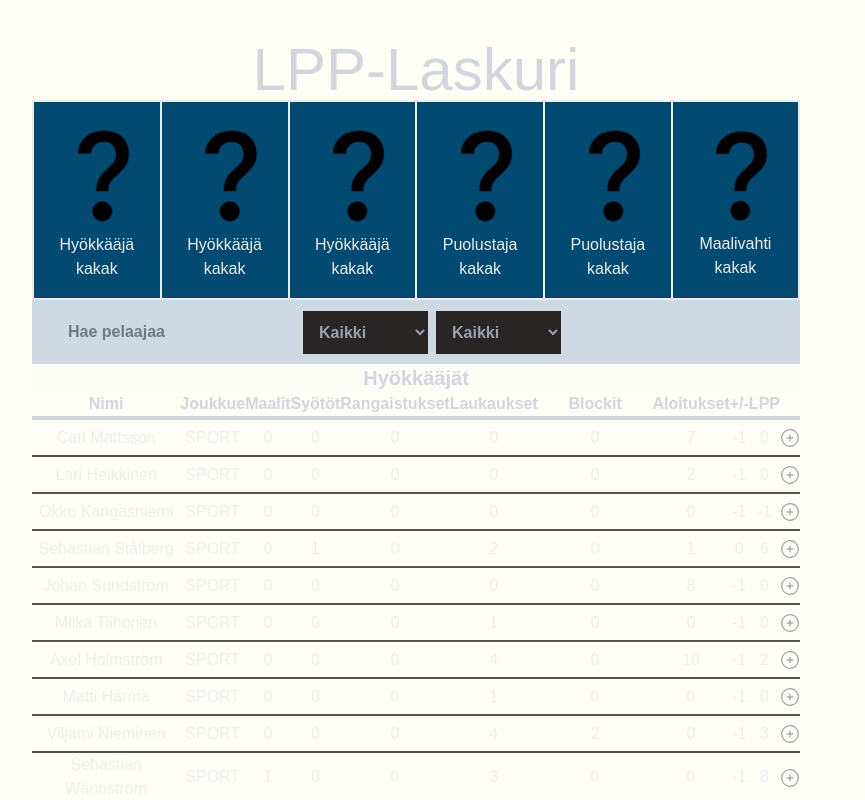
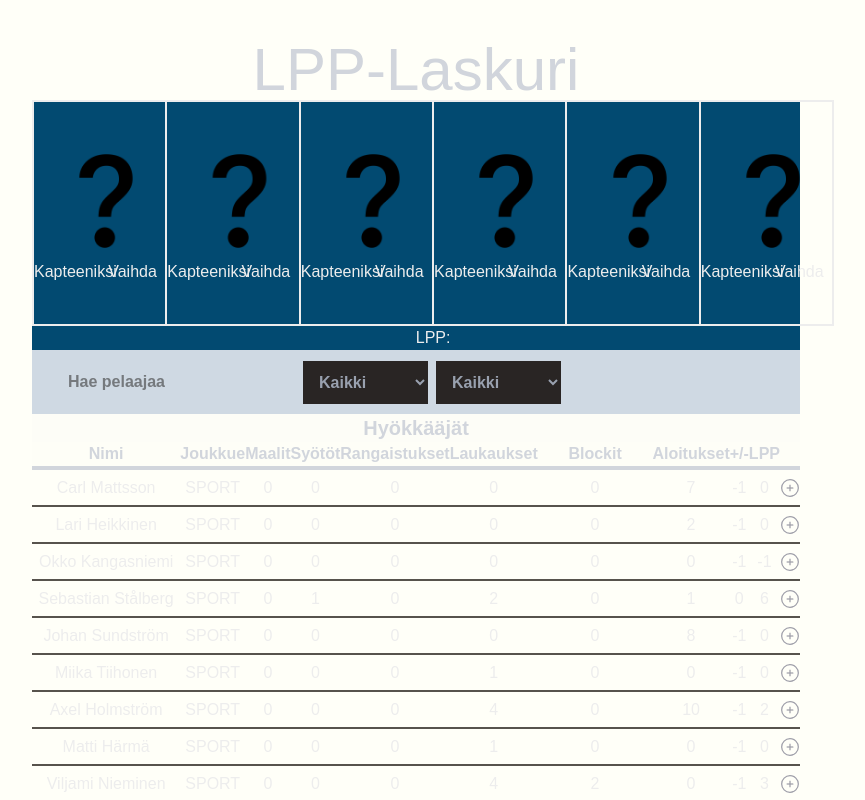
Before and after one commit to jamizan/liigaporssi2.0, a Next.js app in the folder liiga/: page / in a window 1280 px wide. Shown: the top 800 px of the page, without its empty margins (224-1089 px from the left). Built offline with nearby package versions, Linux system fonts and the light colour scheme.

Commit message:
Fully working player adding to selected table. Css not up to date

```diff
--- a/liiga/src/app/components/ContentTable.jsx
+++ b/liiga/src/app/components/ContentTable.jsx
@@ -1,7 +1,6 @@
 "use client";
 import {  } from "react";
 import React, { useEffect, useState } from 'react';
-import SelectedTable from "./SelectedTable";
 
 import ifk from "@/app/logos/ifk.png"
 import hpk from "@/app/logos/hpk.png"
@@ -80,7 +79,15 @@ export function TeamSelect(team) {
   }
 }
 
-export default function ContentTable({setImageSrc}) {
+export default function ContentTable({
+  setImageSrc1, imageSrc1,
+  setImageSrc2, imageSrc2,
+  setImageSrc3, imageSrc3,
+  setImageSrc4, imageSrc4,
+  setImageSrc5, imageSrc5,
+  setImageSrc6, imageSrc6
+
+}) {
   const [players, setPlayers] = useState([]);
 
   useEffect(() => {
@@ -89,8 +96,10 @@ export default function ContentTable({setImageSrc}) {
     .then((data) => setPlayers(data));
   }, []);
 
-  const handleClick = (player, team) => {
 
+  const moveSelected = (player, team) => {
+
+    // Handles player details for display
     switch (team) {
       case 'IFK':
         var value = ifk;
@@ -142,9 +151,50 @@ export default function ContentTable({setImageSrc}) {
         var value = question;
         break;
     }
+    var nameStr = player.lastname+' '+ player.firstname;
 
-    setImageSrc(value);
 
+    if (imageSrc1.p == '' && player.position == 'ATTACKER' &&
+      imageSrc1.nam != nameStr && imageSrc2.nam != nameStr && imageSrc3.nam != nameStr
+    ) {
+      setImageSrc1({ ...imageSrc1, src: value, nam: nameStr, p:'t', LPP: player.LPP });
+
+    }
+    else{
+      if (imageSrc2.p == '' && player.position == 'ATTACKER' &&
+        imageSrc1.nam != nameStr && imageSrc2.nam != nameStr && imageSrc3.nam != nameStr
+      ) {
+        setImageSrc2({ ...imageSrc2, src: value, nam: nameStr, p:'t', LPP: player.LPP });
+      }
+      else{
+        if (imageSrc3.p == '' && player.position == 'ATTACKER' &&
+          imageSrc1.nam != nameStr && imageSrc2.nam != nameStr && imageSrc3.nam != nameStr
+        ) {
+          setImageSrc3({ ...imageSrc3, src: value, nam: nameStr, p:'t', LPP: player.LPP });
+        }
+        else{
+          if (imageSrc4.p == '' && player.position == 'DEFENDER' &&
+            imageSrc4.nam != nameStr && imageSrc5.nam != nameStr
+          ) {
+            setImageSrc4({ ...imageSrc4, src: value, nam: nameStr, p:'t', LPP: player.LPP });
+          }
+          else{
+            if (imageSrc5.p == '' && player.position == 'DEFENDER' &&
+              imageSrc4.nam != nameStr && imageSrc5.nam != nameStr
+            ) {
+              setImageSrc5({ ...imageSrc5, src: value, nam: nameStr, p:'t', LPP: player.LPP });
+            }
+            else{
+              if (imageSrc6.p == '' && player.position == 'GOALIE' &&
+                imageSrc6 != nameStr
+              ) {
+                setImageSrc6({ ...imageSrc6, src: value, nam: nameStr, p:'t', LPP: player.LPP });
+              }
+            }
+          }
+        }
+      }
+    }
   };
 
   return (
@@ -186,8 +236,9 @@ export default function ContentTable({setImageSrc}) {
                 <button
                   title="Valitse"
                   className="group cursor-pointer outline-none hover:rotate-90 duration-300"
-                  onClick={() => handleClick(player, player.team.split(':')[1].toUpperCase())}
+                  onClick={() => moveSelected(player, player.team.split(':')[1].toUpperCase())}
                   id="selectPlayer"
+                  disabled={false}
                 >
                   <svg
                     xmlns="http://www.w3.org/2000/svg"
@@ -246,7 +297,8 @@ export default function ContentTable({setImageSrc}) {
               <button
                   title="Valitse"
                   className="group cursor-pointer outline-none hover:rotate-90 duration-300"
-                  onClick={() => SelectedTable(player, player.team.split(':')[1].toUpperCase())}
+                  onClick={() => moveSelected(player, player.team.split(':')[1].toUpperCase())}
+                  id="selectPlayer"
                 >
                   <svg
                     xmlns="http://www.w3.org/2000/svg"
@@ -303,7 +355,8 @@ export default function ContentTable({setImageSrc}) {
               <button
                   title="Valitse"
                   className="group cursor-pointer outline-none hover:rotate-90 duration-300"
-                  onClick={() => SelectedTable(player, player.team.split(':')[1].toUpperCase())}
+                  onClick={() => moveSelected(player, player.team.split(':')[1].toUpperCase())}
+                  id="selectPlayer"
                 >
                   <svg
                     xmlns="http://www.w3.org/2000/svg"
--- a/liiga/src/app/components/DefaultDisplay.jsx
+++ b/liiga/src/app/components/DefaultDisplay.jsx
@@ -4,19 +4,31 @@ import React from "react";
 import Image from "next/image";
 
 
-export default function DefaultDisplay({position, team, info}){
+export default function DefaultDisplay({team, name, LPP}){
     return(
         <>
-
+        <div id="player-name">
+            {name}
+        </div>
         <div className="text-center ml-[10%]">
             <Image id="playerImage" src={team} alt="react" width={140} height={100} />
         </div>
-        <div id="player-name">
-            {position}
+
+        <div>
+            {LPP}
         </div>
-        <div id="player-captain">
-            kakak
+
+        <div className="flex">
+            <div className="w-[50%]" id="player-captain">
+                Kapteeniksi
+            </div>
+            <div className="w-[50%]">
+                <button>
+                    Vaihda
+                </button>
+            </div>
         </div>
+
 
             </>
     );
--- a/liiga/src/app/components/SelectedTable.jsx
+++ b/liiga/src/app/components/SelectedTable.jsx
@@ -1,53 +1,51 @@
 "use client"
 
 import DefaultDisplay from "@/app/components/DefaultDisplay";
-import ifk from "@/app/logos/ifk.png"
-import hpk from "@/app/logos/hpk.png"
-import ilves from '@/app/logos/ilves.jpg'
-import jukurit from "@/app/logos/jukurit.png"
-import jyp from "@/app/logos/jyp.png"
-import kalpa from "@/app/logos/kalpa.png"
-import karpat from "@/app/logos/karpat.png"
-import espoo from "@/app/logos/k-espoo.png"
-import kookoo from "@/app/logos/kookoo.png"
-import lukko from "@/app/logos/lukko.png"
-import pelicans from "@/app/logos/pelicans.png"
-import saipa from "@/app/logos/saipa.png"
-import sport from "@/app/logos/sport.png"
-import tappara from "@/app/logos/tappara.png"
-import tps from "@/app/logos/tps.png"
 import question from "@/app/logos/question.png"
-import { useState } from "react";
 
-export default function SelectedTable({imageSrc}){
+export default function SelectedTable({
+    imageSrc1,
+    imageSrc2,
+    imageSrc3,
+    imageSrc4,
+    imageSrc5,
+    imageSrc6
+}){
+
 
     return(
         <table className="text-center h-full p-px">
             <tbody>
                 <tr>
+
                     <td className="border-2 h-full" id="player-1">
-                        <DefaultDisplay position={'Hyökkääjä'} team={imageSrc}/>
+                        <DefaultDisplay position={'Hyökkääjä'} team={imageSrc1.src} name={imageSrc1.nam} LPP={imageSrc1.LPP}/>
 
                     </td>
-                    <td className="border-2 h-full">
-                        <DefaultDisplay position={'Hyökkääjä'} team={question}/>
+                    <td className="border-2 h-full" id="player-2">
+                        <DefaultDisplay position={'Hyökkääjä'} team={imageSrc2.src} name={imageSrc2.nam} LPP={imageSrc2.LPP}/>
 
                     </td>
-                    <td className="border-2 h-full">
-                        <DefaultDisplay position={'Hyökkääjä'} team={question}/>
+                    <td className="border-2 h-full" id="player-3">
+                        <DefaultDisplay position={'Hyökkääjä'} team={imageSrc3.src} name={imageSrc3.nam} LPP={imageSrc3.LPP}/>
 
                     </td>
-                    <td className="border-2 h-full">
-                        <DefaultDisplay position={'Puolustaja'} team={question}/>
+                    <td className="border-2 h-full" id="player-4">
+                        <DefaultDisplay position={'Puolustaja'} team={imageSrc4.src} name={imageSrc4.nam} LPP={imageSrc4.LPP}/>
 
                     </td>
-                    <td className="border-2 h-full">
-                        <DefaultDisplay position={'Puolustaja'} team={question}/>
+                    <td className="border-2 h-full" id="player-5">
+                        <DefaultDisplay position={'Puolustaja'} team={imageSrc5.src} name={imageSrc5.nam} LPP={imageSrc5.LPP}/>
 
                     </td>
-                    <td className="border-2 h-full">
-                        <DefaultDisplay position={'Maalivahti'} team={question}/>
+                    <td className="border-2 h-full" id="player-6">
+                        <DefaultDisplay position={'Maalivahti'} team={imageSrc6.src} name={imageSrc6.nam} LPP={imageSrc6.LPP}/>
 
+                    </td>
+                </tr>
+                <tr className="p-[50px]">
+                    <td colSpan={6} className="text-center">
+                        LPP: {imageSrc1.LPP + imageSrc2.LPP + imageSrc3.LPP + imageSrc4.LPP + imageSrc5.LPP + imageSrc6.LPP}
                     </td>
                 </tr>
             </tbody>
--- a/liiga/src/app/page.tsx
+++ b/liiga/src/app/page.tsx
@@ -5,13 +5,53 @@ import ContentTable from '@/app/components/ContentTable.jsx';
 import SelectedTable from '@/app/components/SelectedTable.jsx'
 import { useState } from 'react';
 
-
 import question from "@/app/logos/question.png"
 
 
 export default function Home() {
 
-  const [imageSrc, setImageSrc] = useState(question);
+  const [imageSrc1, setImageSrc1] = useState({
+      src: question,
+      nam: '',
+      p: '',
+      LPP: ''
+
+  });
+  const [imageSrc2, setImageSrc2] = useState({
+    src: question,
+    nam: '',
+    p: '',
+    LPP: ''
+
+  });
+  const [imageSrc3, setImageSrc3] = useState({
+    src: question,
+    nam: '',
+    p: '',
+    LPP: ''
+
+  });
+  const [imageSrc4, setImageSrc4] = useState({
+    src: question,
+    nam: '',
+    p: '',
+    LPP: ''
+
+  });
+  const [imageSrc5, setImageSrc5] = useState({
+    src: question,
+    nam: '',
+    p: '',
+    LPP: ''
+
+  });
+  const [imageSrc6, setImageSrc6] = useState({
+    src: question,
+    nam: '',
+    p: '',
+    LPP: ''
+
+  });
 
   return (
 
@@ -19,14 +59,29 @@ export default function Home() {
     <div className="header">
       <h1 className="text-gray-300 text-6xl text-center mt-10">LPP-Laskuri</h1>
     </div>
-    <div className='flex flex-col justify-center w-[60%] h-[200px] ml-[20%] bg-sky-900'>
-      <SelectedTable imageSrc={imageSrc}/>
+    <div className='flex flex-col justify-center w-[60%] h-[250px] ml-[20%] bg-sky-900'>
+      <SelectedTable
+        imageSrc1={imageSrc1}
+        imageSrc2={imageSrc2}
+        imageSrc3={imageSrc3}
+        imageSrc4={imageSrc4}
+        imageSrc5={imageSrc5}
+        imageSrc6={imageSrc6}
+        />
     </div>
     <div className='w-full flex flex-col justify-center ml-[20%]' id='toolBar'>
       {ToolBar()}
     </div>
     <table id='content-table' className='table-auto w-[60%] ml-[20%] border-spacing-2'>
-      <ContentTable setImageSrc={setImageSrc}/>
+      <ContentTable
+       setImageSrc1={setImageSrc1} imageSrc1={imageSrc1}
+       setImageSrc2={setImageSrc2} imageSrc2={imageSrc2}
+       setImageSrc3={setImageSrc3} imageSrc3={imageSrc3}
+       setImageSrc4={setImageSrc4} imageSrc4={imageSrc4}
+       setImageSrc5={setImageSrc5} imageSrc5={imageSrc5}
+       setImageSrc6={setImageSrc6} imageSrc6={imageSrc6}
+
+       />
     </table>
     </>
   );
```
